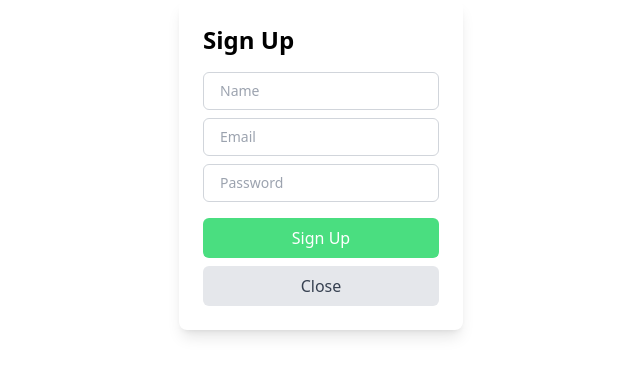
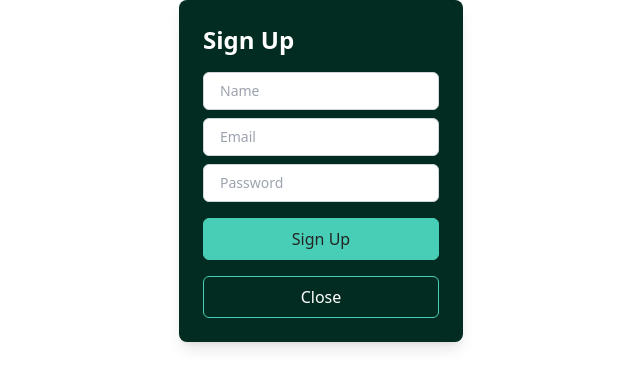
Before and after one commit to Donut11one/2800-202410-BBY02, a React (Vite) app in the folder front-end/: page /SignUp in a window 1280 px wide. Shown: the top 388 px of the page, without its empty margins (319-959 px from the left). Built offline with nearby package versions, Linux system fonts and the light colour scheme; no server answers.

Commit message:
style the signup and login modal

```diff
--- a/front-end/src/components/Login.jsx
+++ b/front-end/src/components/Login.jsx
@@ -2,6 +2,7 @@ import React, { useState } from "react";
 import { signInWithEmailAndPassword } from "firebase/auth";
 import { auth } from "../fbconfig";
 import { Navigate } from "react-router-dom";
+import "./Button.css"; // Import button styles
 
 const Login = ({ onClose }) => {
   const [email, setEmail] = useState("");
@@ -35,8 +36,8 @@ const Login = ({ onClose }) => {
 
   return (
     <div className="modal flex items-center justify-center" style={{ zIndex: 100 }}>
-      <div className="modal-content bg-white rounded-lg shadow-lg p-6">
-        <h2 className="text-2xl font-bold mb-4">Login</h2>
+      <div className="modal-content bg-emerald-950 rounded-lg shadow-lg p-6">
+      <h2 className="text-2xl font-bold mb-4" style={{ color: "white" }}>Login</h2>
         <form id="login" onSubmit={handleLogin}>
           <input
             type="email"
@@ -60,14 +61,14 @@ const Login = ({ onClose }) => {
           />
           <button
             type="submit"
-            className="block w-full bg-green-400 hover:bg-green-500 text-white py-2 mt-4 rounded-md focus:outline-none focus:bg-green-600"
+            className="btn btn--primary block w-full py-2 mt-4 rounded-md focus:outline-none"
           >
             Login
           </button>
         </form>
         <button
           onClick={onClose}
-          className="block w-full bg-gray-200 text-gray-700 py-2 mt-2 rounded-md hover:bg-gray-300 focus:outline-none"
+          className="btn btn--outline block w-full py-2 mt-4 rounded-md focus:outline-none"
         >
           Close
         </button>
--- a/front-end/src/components/SignUp.jsx
+++ b/front-end/src/components/SignUp.jsx
@@ -2,6 +2,7 @@ import React, { useState } from "react";
 import { createUserWithEmailAndPassword } from "firebase/auth";
 import { auth, db } from "../fbconfig";
 import { doc, setDoc } from "firebase/firestore";
+import "./Button.css"; // Import button styles
 
 const SignUp = ({ onClose }) => {
   const [name, setName] = useState(""); // State for user's name
@@ -40,8 +41,8 @@ const SignUp = ({ onClose }) => {
 
   return (
     <div className="modal flex items-center justify-center" style={{ zIndex: 100 }}>
-      <div className="modal-content bg-white rounded-lg shadow-lg p-6">
-        <h2 className="text-2xl font-bold mb-4">Sign Up</h2>
+      <div className="modal-content bg-emerald-950 rounded-lg shadow-lg p-6">
+        <h2 className="text-2xl font-bold mb-4"style={{ color: "white" }}>Sign Up</h2>
         <form id="signup" onSubmit={handleSignUp}>
           <input
             type="text"
@@ -75,14 +76,14 @@ const SignUp = ({ onClose }) => {
           />
           <button
             type="submit"
-            className="block w-full bg-green-400 hover:bg-green-500 text-white py-2 mt-4 rounded-md focus:outline-none focus:bg-green-600"
+            className="btn btn--primary block w-full py-2 mt-4 rounded-md focus:outline-none"
           >
             Sign Up
           </button>
         </form>
         <button
           onClick={onClose}
-          className="block w-full bg-gray-200 text-gray-700 py-2 mt-2 rounded-md hover:bg-gray-300 focus:outline-none"
+          className="btn btn--outline block w-full py-2 mt-4 rounded-md focus:outline-none"
         >
           Close
         </button>
```
